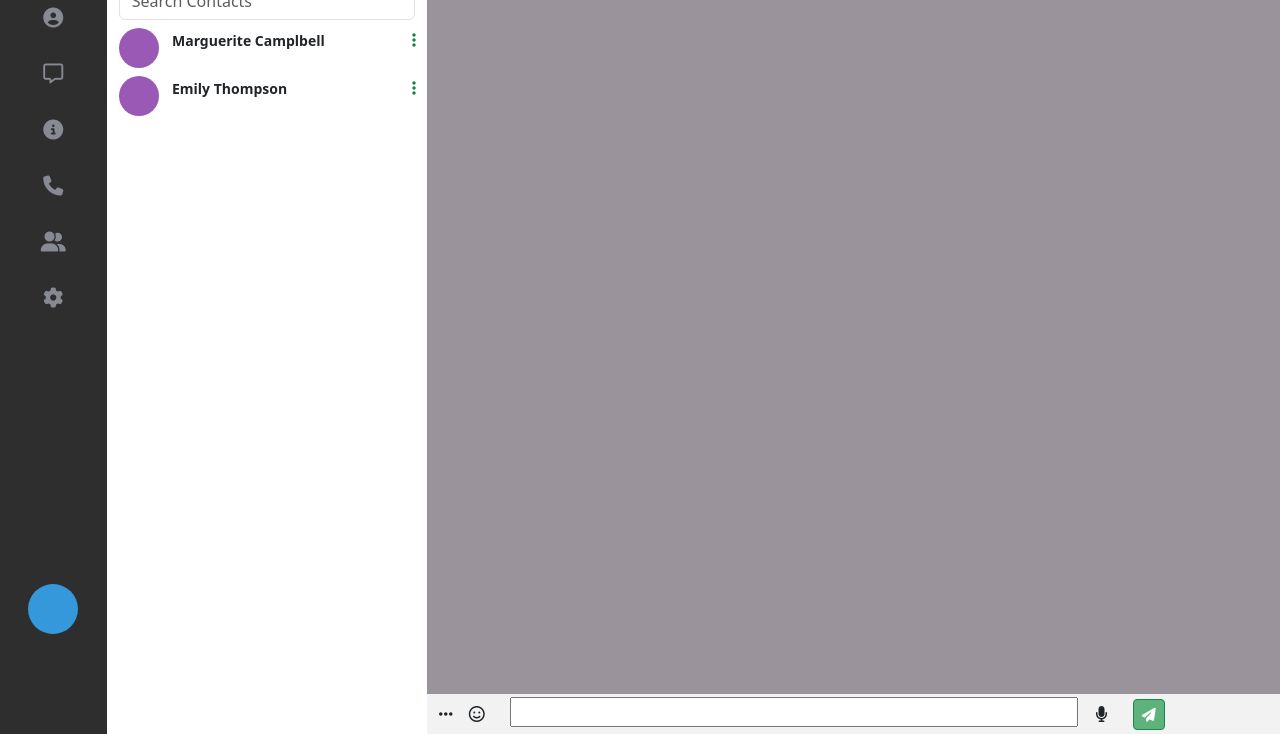
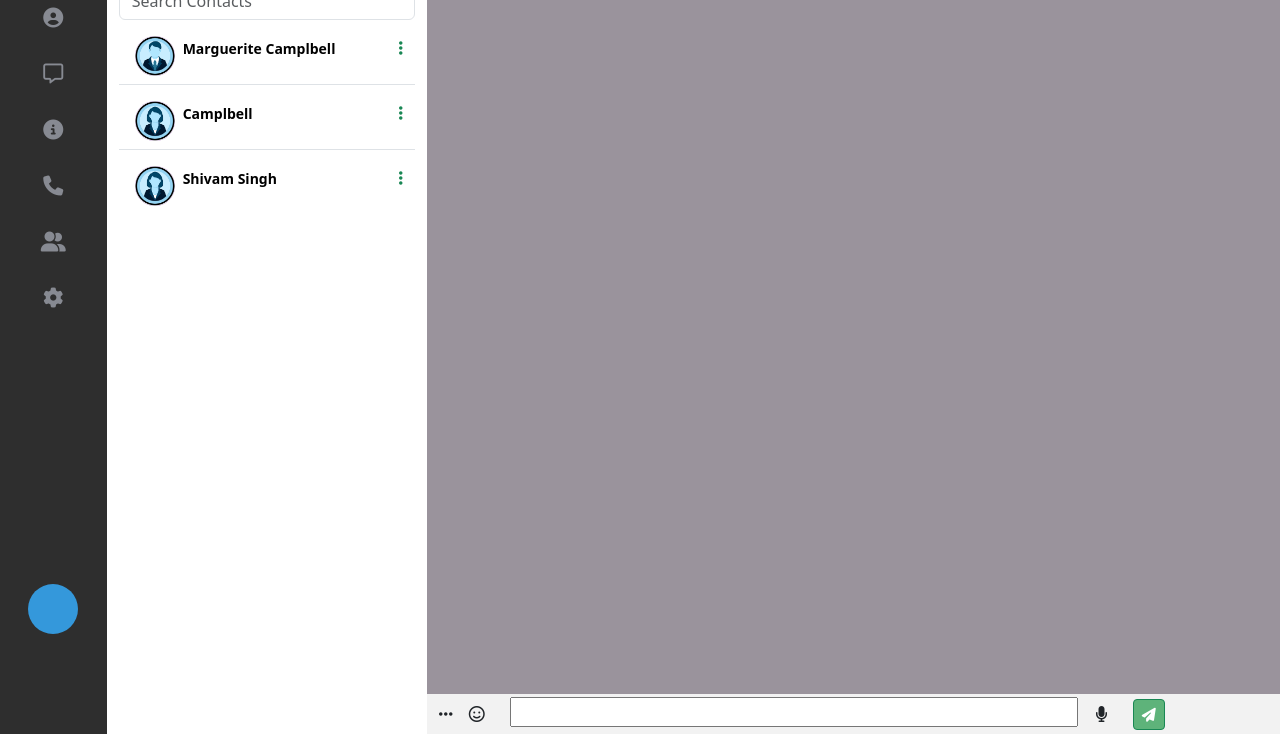
Before and after one commit to ShivamMathtech/Doot-chatApp-clone, a plain HTML site: page chatpage.html in a window 1280 px wide. Shown: the part 66-800 px from the top of the page. Drawn offline with nearby package versions, Linux system fonts and the light colour scheme.

Commit message:
version updated

```diff
--- a/chatpage.html
+++ b/chatpage.html
@@ -104,7 +104,7 @@
                   />
                 </div>
               </div>
-              <div class="row mt-2">
+              <!-- <div class="row mt-2">
                 <div class="col-md-2">
                   <div class="user-circle-1"></div>
                 </div>
@@ -127,6 +127,67 @@
                 </div>
               </div>
             </section>
+          </div> -->
+              <ul class="list-group list-group-flush w-100 p-0">
+                <li class="list-group-item">
+                  <a href="" class="user_list">
+                    <div class="row mt-2">
+                      <div class="col-md-2">
+                        <div class="user-circle-1">
+                          <img src="img/usa1.png" alt="" id="user_img_src" />
+                        </div>
+                      </div>
+                      <div class="col-md-9">
+                        <b class="small" id="user_name">Marguerite Camplbell</b>
+                      </div>
+                      <div class="col-md-1">
+                        <i
+                          class="fa-solid fa-ellipsis-vertical text-success"
+                        ></i>
+                      </div></div
+                  ></a>
+                </li>
+                <li class="list-group-item">
+                  <a href="" class="user_list">
+                    <div class="row mt-2">
+                      <div class="col-md-2">
+                        <div class="user-circle-1">
+                          <img src="img/usa.png" alt="" id="user_img_src" />
+                        </div>
+                      </div>
+                      <div class="col-md-9">
+                        <b class="small" id="user_name"> Camplbell</b>
+                      </div>
+                      <div class="col-md-1">
+                        <i
+                          class="fa-solid fa-ellipsis-vertical text-success"
+                        ></i>
+                      </div></div
+                  ></a>
+                </li>
+                <li class="list-group-item">
+                  <a href="" class="user_list">
+                    <div class="row mt-2">
+                      <div class="col-md-2">
+                        <div class="user-circle-1">
+                          <img src="img/usa.png" alt="" id="user_img_src" />
+                        </div>
+                      </div>
+                      <div class="col-md-9">
+                        <b class="small" id="user_name"> Shivam Singh</b>
+                      </div>
+                      <div class="col-md-1">
+                        <i
+                          class="fa-solid fa-ellipsis-vertical text-success"
+                        ></i>
+                      </div></div
+                  ></a>
+                </li>
+                <!-- <li class="list-group-item">A third item</li>
+                <li class="list-group-item">A fourth item</li>
+                <li class="list-group-item">And a fifth one</li> -->
+              </ul>
+            </section>
           </div>
           <div class="col-md-8 chat-area p-0">
             <header class="chat-header">
@@ -135,17 +196,18 @@
                   class="col-md-1 d-flex justify-content-center align-items-center"
                 >
                   <div class="user-circle-1">
+                    <img src="img/usa.png" alt="" id="user_img_src" />
                     <div class="active-dot"></div>
                   </div>
                 </div>
-                <div class="col-md-2 d-flex align-items-center">
+                <div class="col-md-3 d-flex align-items-center">
                   <div class="txt-box">
-                    <b>Norris Decker</b> <br />
-                    <small class="small atv-txt">Active</small>
+                    <b class="user_name" id="user_name">Camplbell</b> <br />
+                    <small class="small atv-txt" id="user_status">Active</small>
                   </div>
                 </div>
                 <div
-                  class="col-md-9 d-flex justify-content-end align-items-center chat-nav"
+                  class="col-md-8 d-flex justify-content-end align-items-center chat-nav"
                 >
                   <ul class="nav chat-nav">
                     <li class="nav-item">
@@ -240,6 +302,25 @@
       function closeForm() {
         form_box.classList.remove("open");
       }
+      let chat_header = document.querySelector(".chat-header");
+
+      // console.log(u_name.user_name.innerHTML);
+      // console.log(chat_header);
+      let user_list_item = document.querySelectorAll(".user_list");
+
+      // console.log(user_list_item);
+      user_list_item.forEach((element) => {
+        element.addEventListener("click", (e) => {
+          e.preventDefault();
+          let user_name = element.querySelector("#user_name").textContent;
+          let user_img_src = element.querySelector("#user_img_src").src;
+          let u_name = chat_header.getElementsByTagName("b");
+          let u_img_src = chat_header.getElementsByTagName("img");
+          u_img_src[0].src = user_img_src;
+          u_name.user_name.innerHTML = user_name;
+          console.log(user_name, user_img_src);
+        });
+      });
     </script>
   </body>
 </html>
--- a/css/chat.css
+++ b/css/chat.css
@@ -42,6 +42,12 @@
   width: 40px;
   border-radius: 50%;
   position: relative;
+}
+.user-circle-1 img {
+  width: 100%;
+  height: 100%;
+  border-radius: 50%;
+  object-fit: cover;
 }
 .chat-header {
   height: 60px;
@@ -89,3 +95,7 @@
 .chat-nav > .nav-item > .nav-link i {
   font-size: 15px;
 }
+a {
+  text-decoration: none;
+  color: black;
+}
```
Also changed, not shown: img/usa.png (added), img/usa1.png (added). Lines whose indentation alone changed are shown as unchanged.
